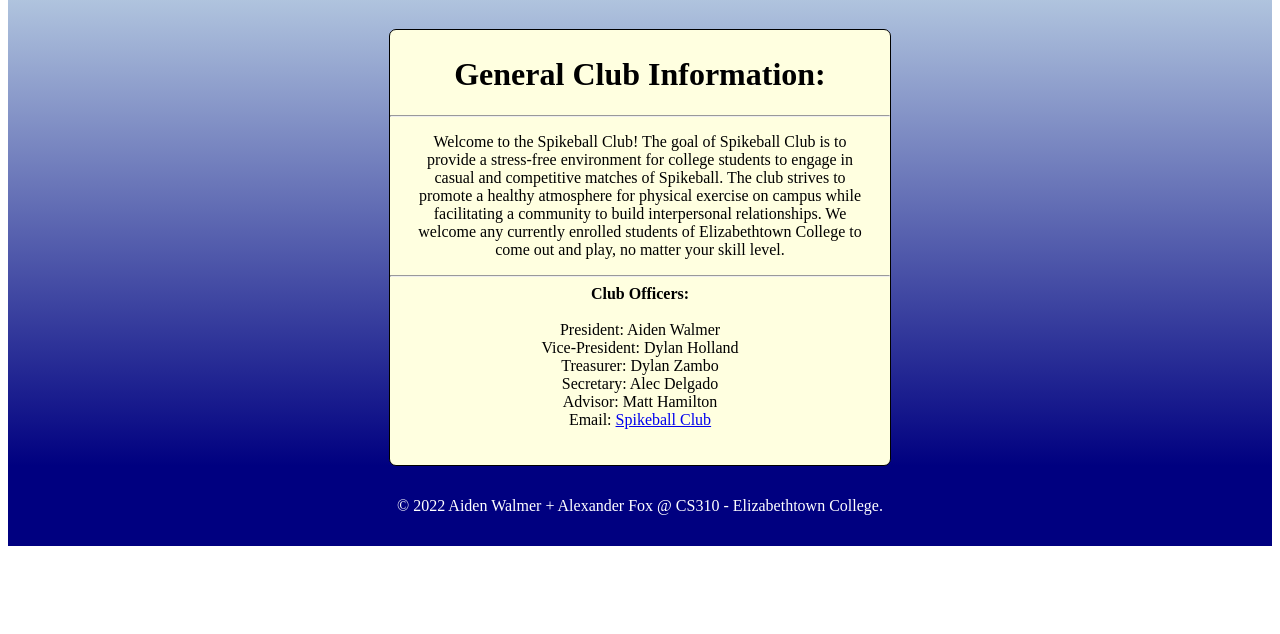
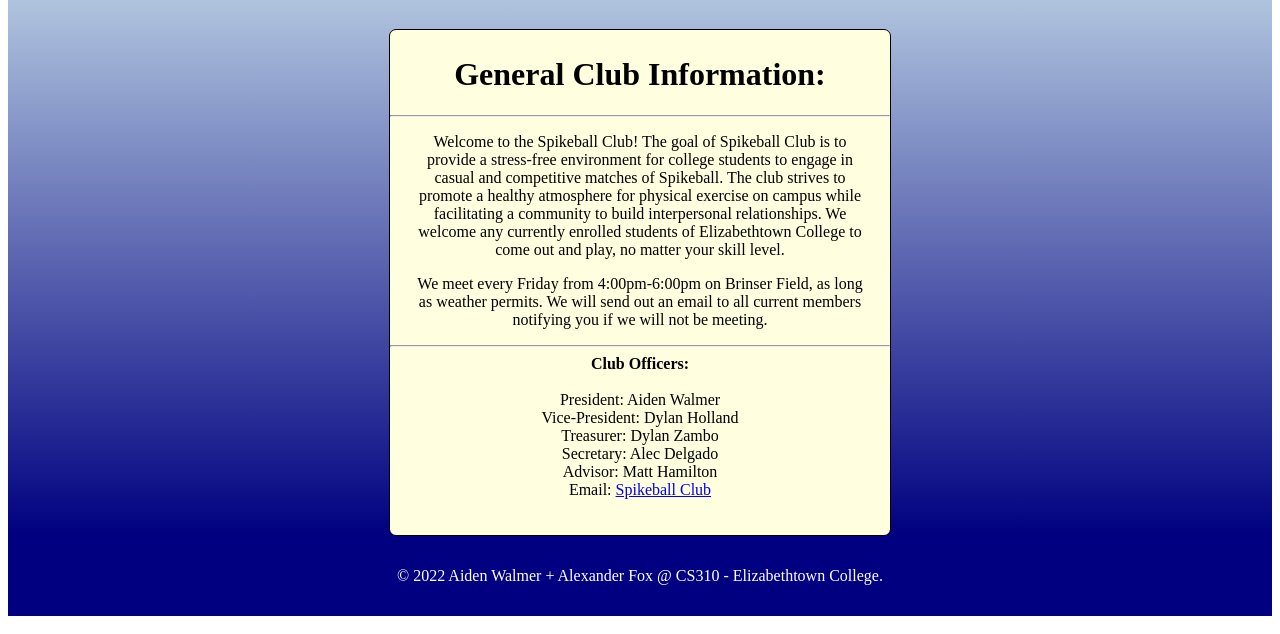
Before and after one commit to AidenWalmer/Spikeball_Website, a PHP site: page /spikeball_index.html in a window 1280 px wide. Shown: the part 166-800 px from the top of the page. Run offline with PHP 8.4, Linux system fonts and the light colour scheme.

Commit message:
added meetings time/location to description

```diff
--- a/mainPage/spikeball_index.html
+++ b/mainPage/spikeball_index.html
@@ -31,6 +31,10 @@
                 to promote a healthy atmosphere for physical exercise on campus while facilitating a community to
                 build interpersonal relationships. We welcome any currently enrolled students of Elizabethtown College
                 to come out and play, no matter your skill level.
+                <br>
+                <p id="meeting"> We meet every Friday from 4:00pm-6:00pm on Brinser Field, as long as weather permits. We will send out an email
+                    to all current members notifying you if we will not be meeting.
+                </p>
                 <hr>
                 <b>Club Officers:</b>
                 <br><br>
--- a/mainPage/spikeball_styles.css
+++ b/mainPage/spikeball_styles.css
@@ -5,7 +5,6 @@
 *  TODO: Tab 3) Link to and create a login page, that will then direct you to the club members page
 *                                       ^ Login as Member (button option) and actual login for cabinet members
 *  U: Smashorpass     P: spookball4life
-* background-image: linear-gradient(to top, white, lightsteelblue);  (nice color pallete for login page)
 */
 
 /* Header Attributes */
@@ -60,15 +59,19 @@
 .basic_info {
     background-color: lightyellow;
     width: 500px;
-    height: 430px;
+    height: 500px;
     border: solid 1px;
     border-radius: 7px;             /* add border curvature */
     margin: auto;                   /* center div */
     padding-top: 5px;               /* add extra white space between header and div */
 }
 
+#description {
+    padding-left: 20px;
+    padding-right: 20px;
+}
 
-#description {
+#meeting {
     padding-left: 20px;
     padding-right: 20px;
 }
```
